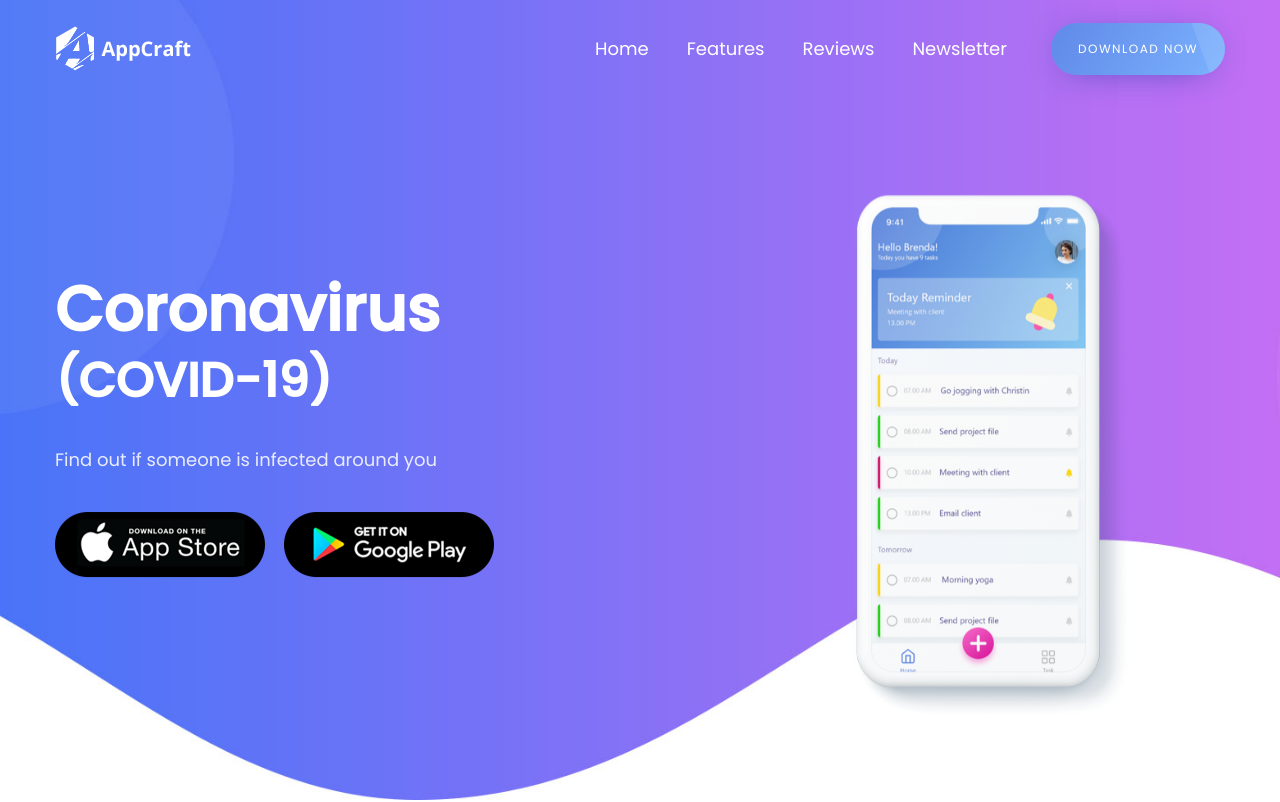
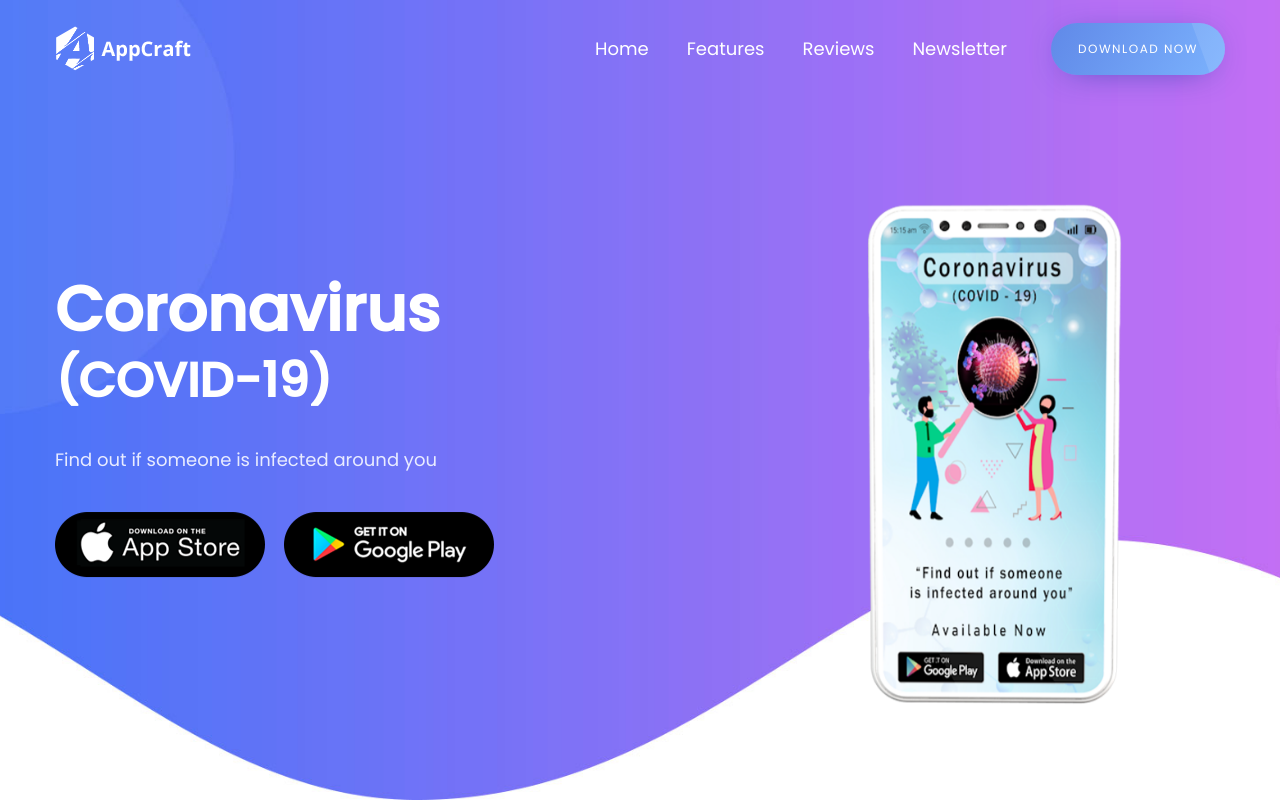
Before and after one commit to amamun595/amamun595.github.io, a plain HTML site: page index.html in a window 1280 px wide. Shown: the top 802 px of the page. Drawn offline with nearby package versions, Linux system fonts and the light colour scheme.

Commit message:
img change

```diff
--- a/index.html
+++ b/index.html
@@ -118,7 +118,7 @@
 									</ul>
 								</div>
 								<div class="right ez-animate col-12 col-sm-12 col-md-5 animated fadeInRight" data-animation="fadeInRight" style="animation-delay: 0s; opacity: 1;">
-									<img class="img-fluid" src="./Myapp_files/img-1.png" alt="Appcraft">
+									<img class="img-fluid" src="./Myapp_files/images/img-1.png" alt="Appcraft">
 								</div>
 							</div>
 						</div>
```
Also changed, not shown: Myapp_files/images/111.png (added), Myapp_files/images/sliderimage.png (added).
